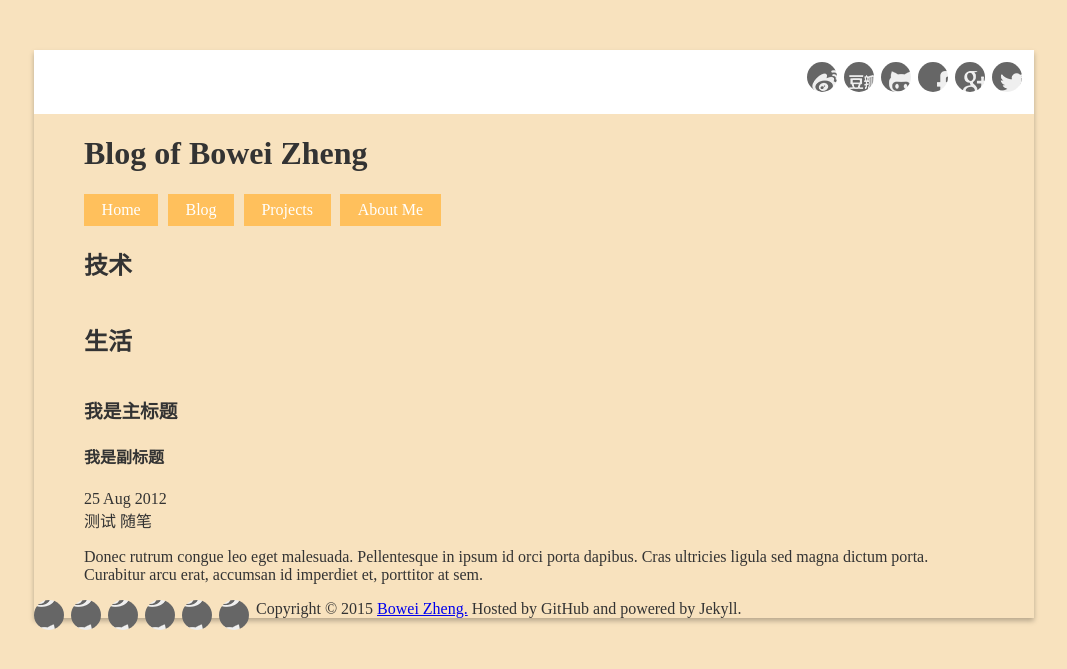
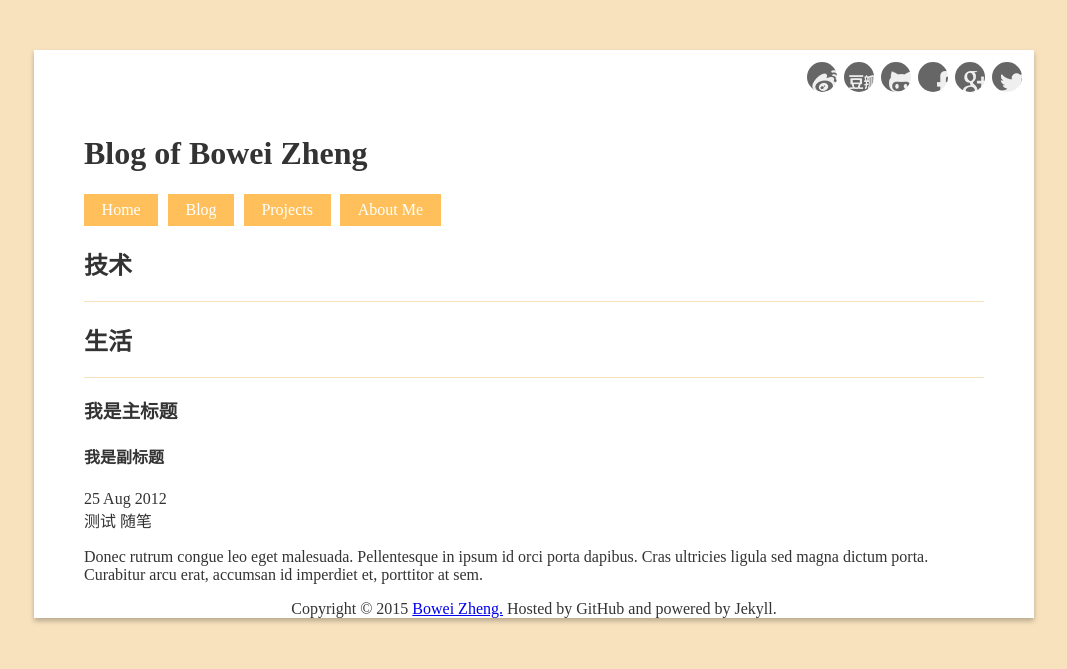
Before and after one commit to wynn719/blog, a Jekyll site: the page built from index.html, in a window 1280 px wide. Shown: the top 669 px of the page, without its empty margins (106-1173 px from the left). Built offline with Jekyll 4.4.1, drawn with Linux system fonts in a browser that asks for light colours.

Commit message:
update layout home

```diff
--- a/_layouts/home.html
+++ b/_layouts/home.html
@@ -87,6 +87,7 @@
     </div>
 
     <footer>
+      <!--
       <nav class="footer-social_link">
         <ul>
           <li class="foot-social_ele social_weibo"><a href="http://weibo.com/u/1680111594" target="_blank" title=""></a></li>
@@ -96,7 +97,7 @@
           <li class="foot-social_ele social_googleplus"><a title="我也没有google+"></a></li>
           <li class="foot-social_ele social_twitter"><a title="没错，这是个摆设"></a></li>
         </ul>
-      </nav>
+      </nav>-->
       <p class="copyright">Copyright © 2015 <a href="/about-me.html">Bowei Zheng.</a> Hosted by GitHub and powered by Jekyll.</p>
     </footer>
   </div>
--- a/css/default.css
+++ b/css/default.css
@@ -24,7 +24,7 @@
 	width: 1000px;
 	height: auto;
 	margin: 50px auto;
-	/*background-color: #ff9900;*/
+	background-color: white;
 	box-shadow: 0 3px 5px rgba(0,0,0,0.26);
 		-moz-box-shadow: 0 3px 5px rgba(0,0,0,0.26);
 }
@@ -149,3 +149,6 @@
 .foot-social_ele:hover{
 
 }
+.copyright{
+	text-align: center;
+}
```
